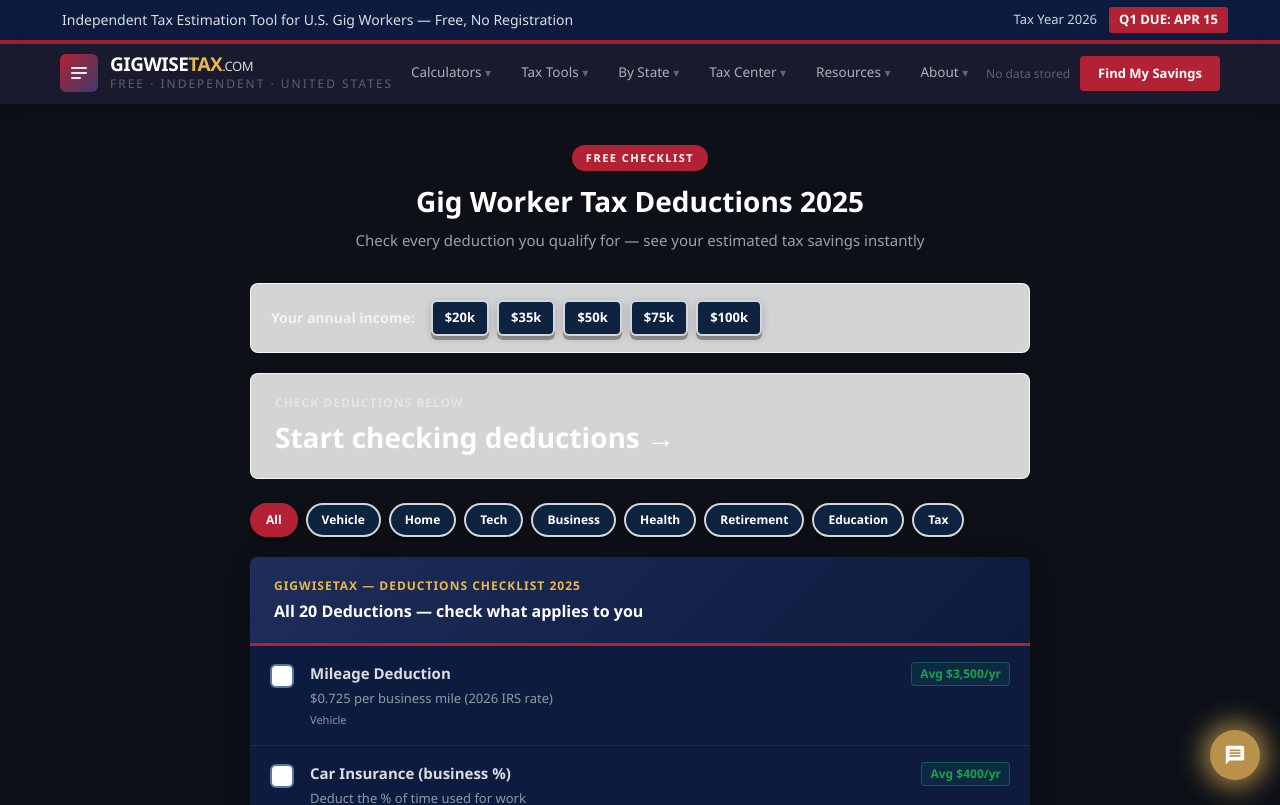
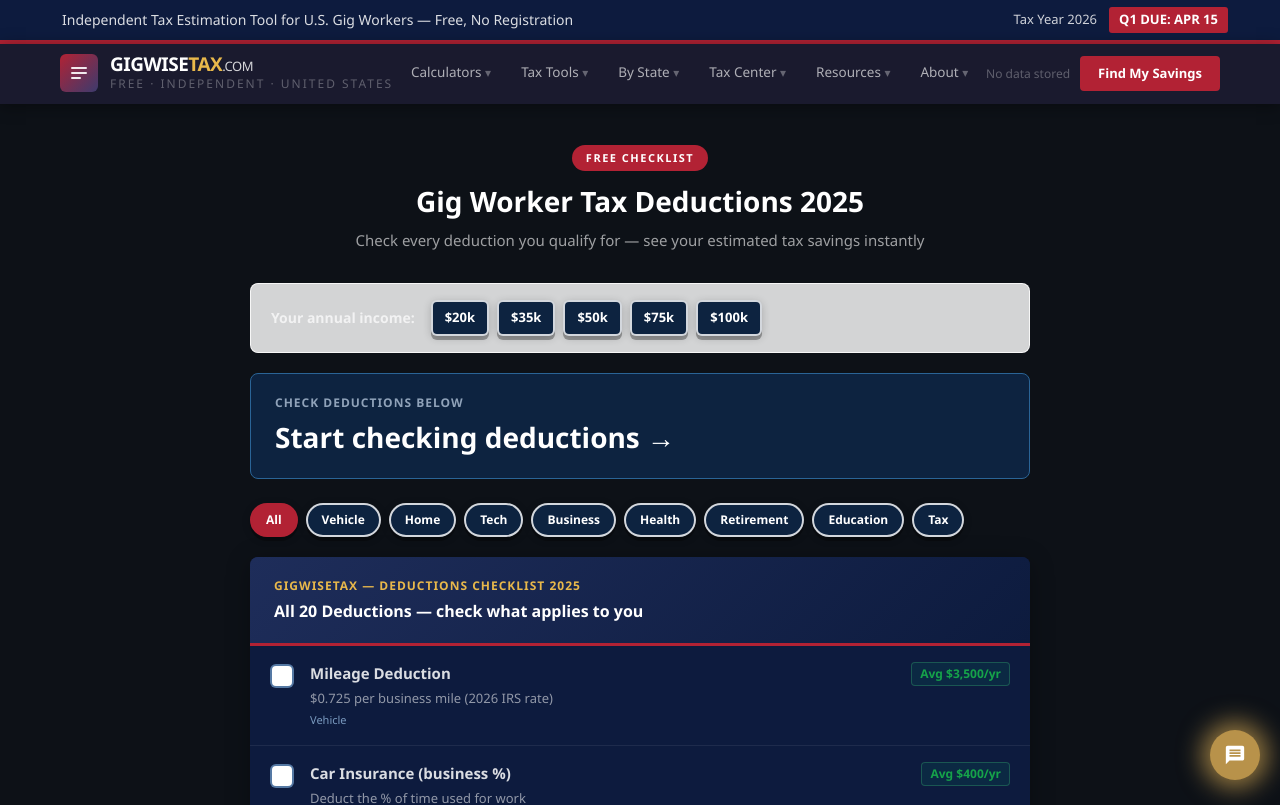
Before and after one commit to devqrcraft-ui/gigwisetax, a Next.js app: page /deductions in a window 1280 px wide. Shown: the top 805 px of the page. Built offline with nearby package versions, Linux system fonts and the light colour scheme.

Commit message:
fix: deductions summary block white bg replaced with dark blue #0d2340

```diff
--- a/app/deductions/page.tsx
+++ b/app/deductions/page.tsx
@@ -79,9 +79,9 @@ export default function DeductionsChecklist() {
       </div>
 
       {/* SAVINGS COUNTER */}
-      <div style={{ background: checkedCount > 0 ? 'linear-gradient(135deg,#16a34a,#15803d)' : 'rgba(255,255,255,.82)', border: checkedCount > 0 ? 'none' : '1px solid rgba(255,255,255,.82)', borderRadius: 8, padding: '20px 24px', marginBottom: 24, display: 'flex', justifyContent: 'space-between', alignItems: 'center', flexWrap: 'wrap' as const, gap: 12, transition: 'all .3s' }}>
+      <div style={{ background: checkedCount > 0 ? 'linear-gradient(135deg,#16a34a,#15803d)' : '#0d2340', border: checkedCount > 0 ? 'none' : '1px solid #2a6496', borderRadius: 8, padding: '20px 24px', marginBottom: 24, display: 'flex', justifyContent: 'space-between', alignItems: 'center', flexWrap: 'wrap' as const, gap: 12, transition: 'all .3s' }}>
         <div>
-          <div style={{ color: checkedCount > 0 ? 'rgba(255,255,255,.8)' : 'rgba(255,255,255,.4)', fontSize: 12, fontWeight: 700, letterSpacing: 1, marginBottom: 4 }}>
+          <div style={{ color: checkedCount > 0 ? 'rgba(255,255,255,.8)' : 'rgba(200,216,236,.7)', fontSize: 12, fontWeight: 700, letterSpacing: 1, marginBottom: 4 }}>
             {checkedCount > 0 ? `${checkedCount} DEDUCTIONS SELECTED` : 'CHECK DEDUCTIONS BELOW'}
           </div>
           <div style={{ color: '#fff', fontSize: 28, fontWeight: 900 }}>
```
